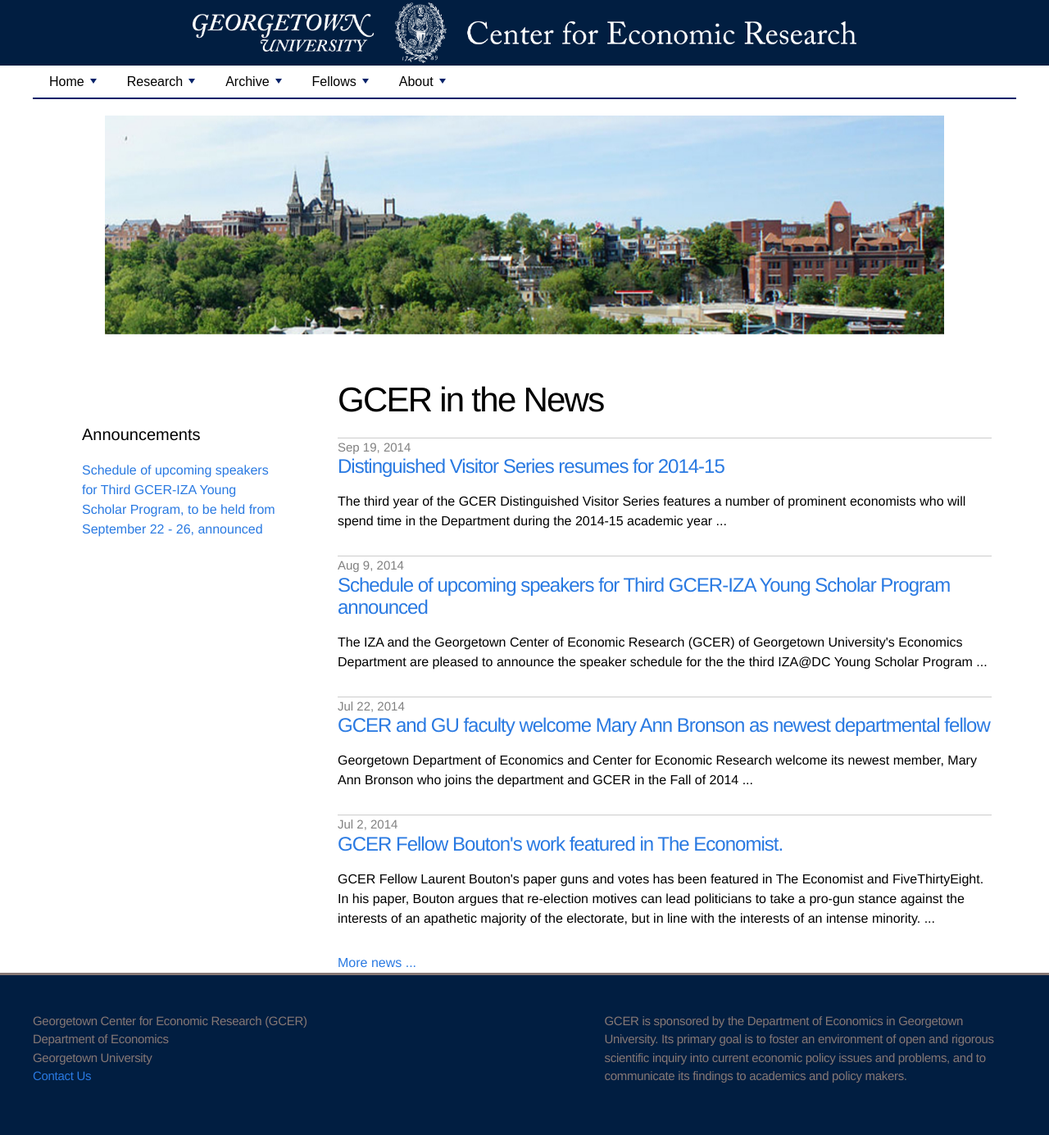
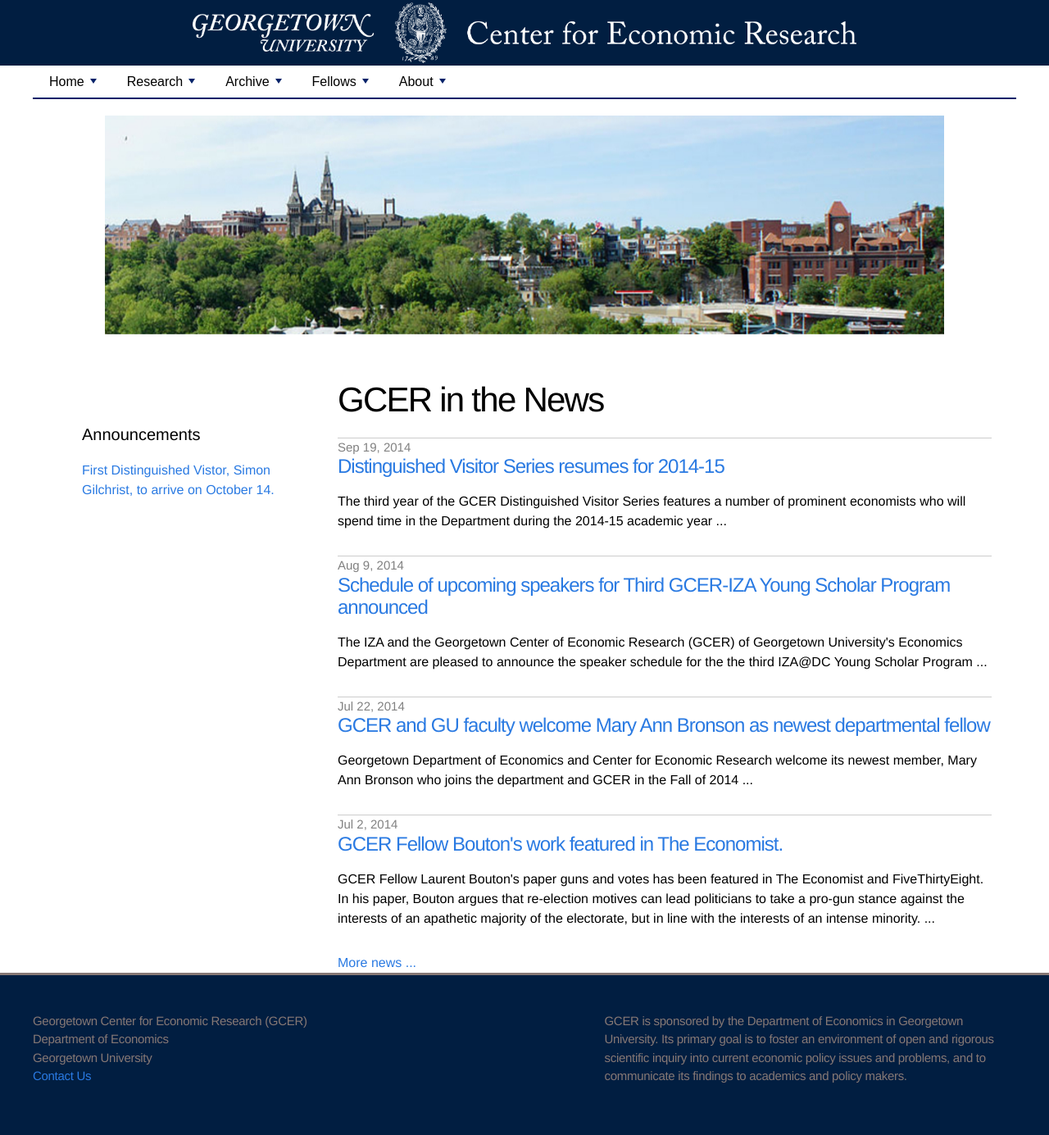
Before and after one commit to georgetown-econ/gcer, a Jekyll site: the page built from index.html, in a window 1280 px wide. Shown: the whole page at 82% size. Built offline with Jekyll 4.4.1, drawn with Linux system fonts in a browser that asks for light colours.

Commit message:
Updated announcements.yml

```diff
--- a/_data/announcements.yml
+++ b/_data/announcements.yml
@@ -1 +1 @@
-- announcement: <a href="/archive#/2014/08/09/gcer14-speakers">Schedule of upcoming speakers for Third GCER-IZA Young Scholar Program, to be held from September 22 - 26, announced</a>
+- announcement: <a href="/archive#/2014/09/19/distinguished-speakers">First Distinguished Vistor, Simon Gilchrist, to arrive on October 14. </a>
```
